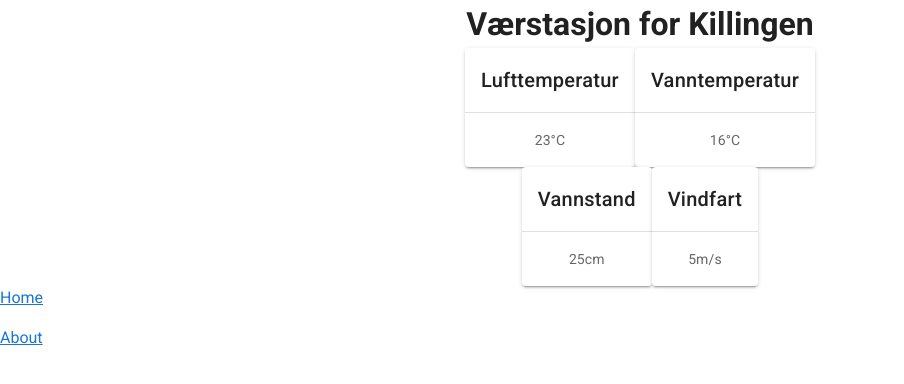
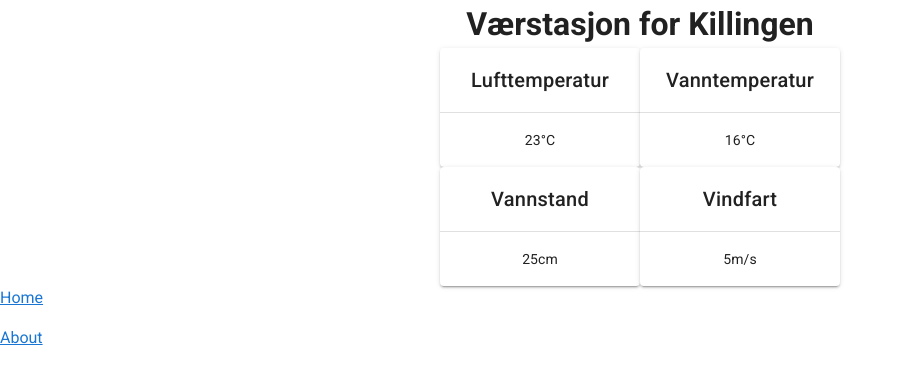
Before and after one commit to tryglang/weatherstation, a Vue app: page / in a window 1280 px wide. Shown: the top 384 px of the page, without its empty margins (0-904 px from the left). Built offline with nearby package versions, Linux system fonts and the light colour scheme.

Commit message:
lagt til linker til de diverse undersidene

```diff
--- a/src/components/HovedSide.vue
+++ b/src/components/HovedSide.vue
@@ -3,30 +3,43 @@
       <h1 class="d-flex justify-center">Værstasjon for Killingen</h1>
       <div>
         <div class="d-flex justify-center flex-wrap">
-      <v-card>
-        <v-card-title>Lufttemperatur</v-card-title>
-        <v-divider></v-divider>
-        <v-card-text class="d-flex justify-center">23°C</v-card-text>
+      <v-card :width="200">
+        <router-link :to="{name: 'LuftTemp'}" style="text-decoration: none; color: inherit;">
+          <div>
+            <v-card-title class="justify-center">Lufttemperatur</v-card-title>
+            <v-divider></v-divider>
+            <v-card-text class="d-flex justify-center">23°C</v-card-text>
+          </div>
+        </router-link>
       </v-card>
 
-      <v-card>
-        <v-card-title>Vanntemperatur</v-card-title>
+      <v-card :width="200">
+        <router-link :to="{name: 'VannTemp'}" style="text-decoration: none; color: inherit;">
+        <v-card-title class="justify-center">Vanntemperatur</v-card-title>
         <v-divider></v-divider>
         <v-card-text class="d-flex justify-center">16°C</v-card-text>
+        </router-link>
       </v-card>
         </div>
+
     <div class="d-flex justify-center flex-wrap">
-      <v-card>
-        <v-card-title>Vannstand</v-card-title>
+
+      <v-card :width="200">
+        <router-link :to="{name: 'VannStand'}" style="text-decoration: none; color: inherit;">
+        <v-card-title class="justify-center">Vannstand</v-card-title>
         <v-divider></v-divider>
         <v-card-text class="d-flex justify-center">25cm</v-card-text>
+        </router-link>
       </v-card>
 
-      <v-card>
-        <v-card-title>Vindfart</v-card-title>
+      <v-card :width="200">
+        <router-link :to="{name: 'Vind'}" style="text-decoration: none; color: inherit;">
+        <v-card-title class="justify-center">Vindfart</v-card-title>
         <v-divider></v-divider>
         <v-card-text class="d-flex justify-center">5m/s</v-card-text>
+        </router-link>
       </v-card>
+
     </div>
       </div>
   </div>
@@ -38,6 +51,9 @@ export default {
 }
 </script>
 
-<style>
-
+<style scoped>
+  .linkcleaner{
+    text-decoration: none;
+    color: #121212;
+  }
 </style>
--- a/src/router/index.js
+++ b/src/router/index.js
@@ -1,6 +1,11 @@
 import Vue from 'vue'
 import VueRouter from 'vue-router'
 import Home from '../views/Home.vue'
+import About from '../views/About.vue'
+import LuftTemp from '../views/LuftTemp.vue'
+import VannTemp from '../views/VannTemp.vue'
+import VannStand from '../views/VannStand.vue'
+import Vind from '../views/Vind.vue'
 
 Vue.use(VueRouter)
 
@@ -13,10 +18,27 @@ const routes = [
   {
     path: '/about',
     name: 'About',
-    // route level code-splitting
-    // this generates a separate chunk (about.[hash].js) for this route
-    // which is lazy-loaded when the route is visited.
-    component: () => import(/* webpackChunkName: "about" */ '../views/About.vue')
+    component: About
+  },
+  {
+    path: '/lufttemperatur',
+    name: 'LuftTemp',
+    component: LuftTemp
+  },
+  {
+    path: '/vanntemperatur',
+    name: 'VannTemp',
+    component: VannTemp
+  },
+  {
+    path: '/vannstand',
+    name: 'VannStand',
+    component: VannStand
+  },
+  {
+    path: '/vind',
+    name: 'Vind',
+    component: Vind
   }
 ]
 
--- /dev/null
+++ b/src/views/LuftTemp.vue
@@ -0,0 +1,13 @@
+<template>
+  <div></div>
+</template>
+
+<script>
+export default {
+
+}
+</script>
+
+<style>
+
+</style>
--- /dev/null
+++ b/src/views/VannStand.vue
@@ -0,0 +1,13 @@
+<template>
+  <div></div>
+</template>
+
+<script>
+export default {
+
+}
+</script>
+
+<style>
+
+</style>
--- /dev/null
+++ b/src/views/VannTemp.vue
@@ -0,0 +1,13 @@
+<template>
+  <div></div>
+</template>
+
+<script>
+export default {
+
+}
+</script>
+
+<style>
+
+</style>
--- /dev/null
+++ b/src/views/Vind.vue
@@ -0,0 +1,13 @@
+<template>
+  <div></div>
+</template>
+
+<script>
+export default {
+
+}
+</script>
+
+<style>
+
+</style>
```
